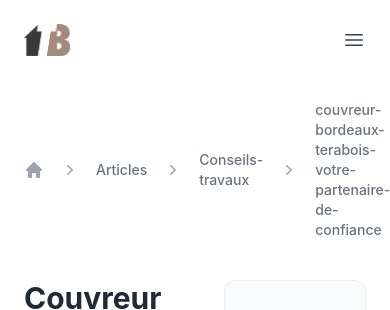
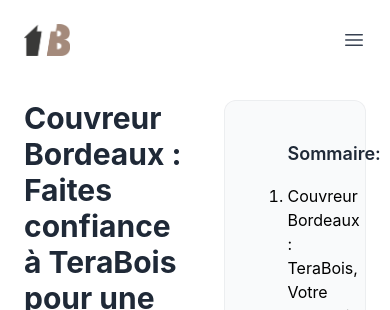
Before and after one commit to magicniclus/terabois, a Next.js app: page /articles/conseils-travaux/couvreur-bordeaux-terabois-votre-partenaire-de-confiance in a window 390 px wide. Shown: the top 310 px of the page. Built offline with nearby package versions, Linux system fonts and the light colour scheme.

Commit message:
Update BreadCrum.js

```diff
--- a/components/molecules/breadCrum/BreadCrum.js
+++ b/components/molecules/breadCrum/BreadCrum.js
@@ -14,7 +14,7 @@ const BreadCrum = (props) => {
   ];
   return (
     <div
-      className="flex w-full mx-auto max-w-7xl px-6 lg:px-8 py-5"
+      className="lg:flex w-full mx-auto max-w-7xl px-6 lg:px-8 py-5 hidden"
       aria-label="Breadcrumb"
     >
       <ol role="list" className="flex items-center space-x-4">
```
